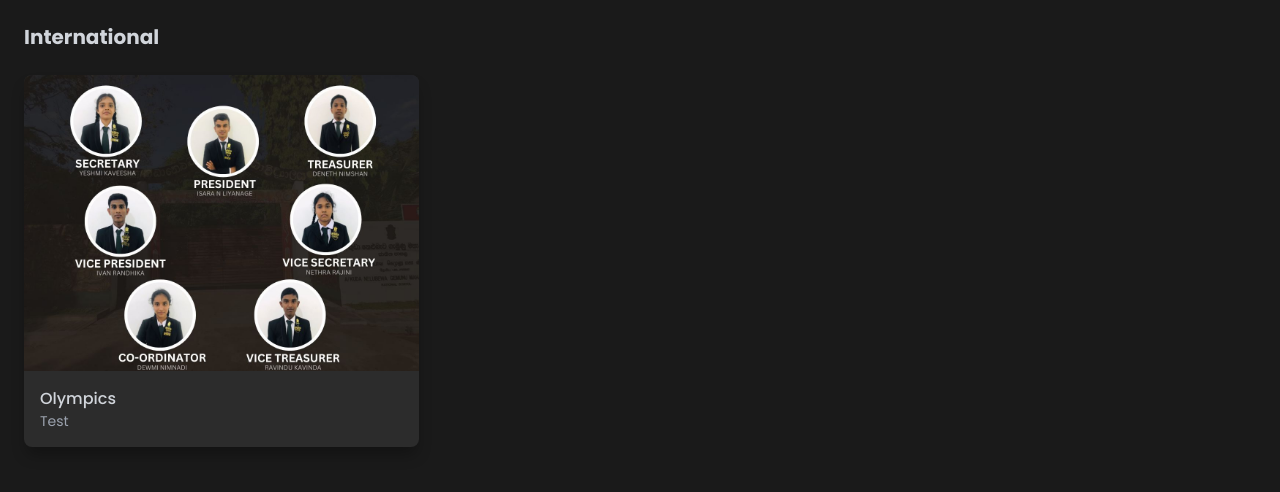
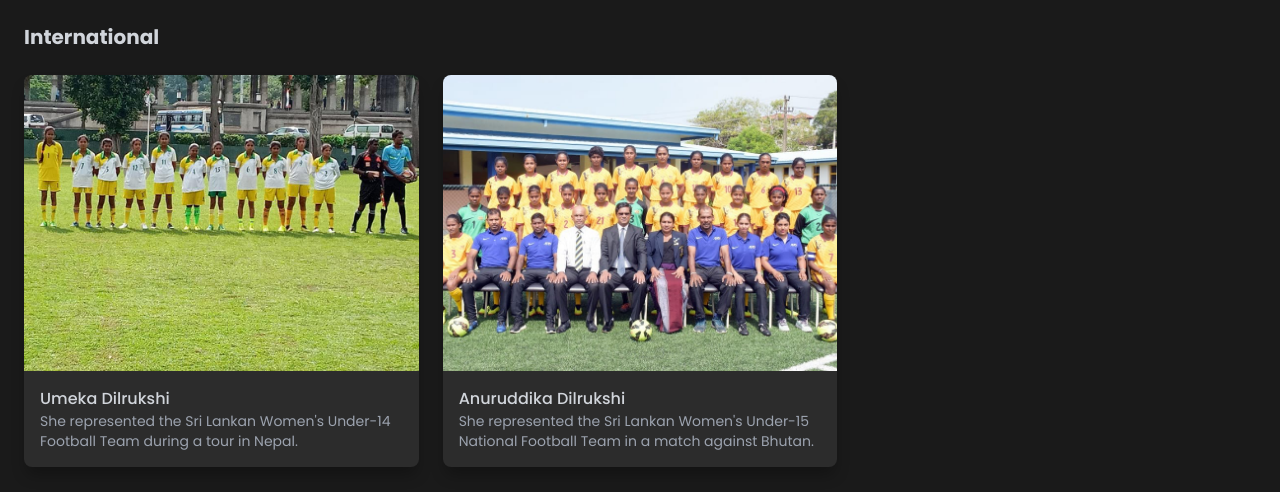
Before and after one commit to prabhashwara07/Gemenu-NC, a plain HTML site: page competition.html in a window 1280 px wide. Shown: the part 205-697 px from the top of the page. Drawn offline with nearby package versions, Linux system fonts and the light colour scheme.

Commit message:
updateed competition

```diff
--- a/competition.html
+++ b/competition.html
@@ -294,16 +294,28 @@
           <div class="grid grid-cols-1 sm:grid-cols-2 lg:grid-cols-3 gap-6">
             <div class="content-card">
               <div class="image-wrapper">
-                <img src="assets/23-24 commitee.jpg" alt="International Winner 1" />
+                <img src="assets/competition/football2.jpg" alt="International Winner 1" />
               </div>
               <div class="p-4">
-                <p class="text-gray-300 font-medium">Olympics</p>
-                <p class="text-gray-400 text-sm">Test</p>
+                <a class="text-gray-300 font-medium" href="https://www.facebook.com/share/12JpvJb4pXz/?mibextid=wwXIfr">Umeka Dilrukshi</a>
+                <p class="text-gray-400 text-sm">She represented the Sri Lankan Women's Under-14 Football Team during a tour in Nepal.</p>
+              </div>
+            </div>
+
+            <div class="content-card">
+              <div class="image-wrapper">
+                <img src="assets/competition/football.jpg" alt="International Winner 1" />
+              </div>
+              <div class="p-4">
+                <a class="text-gray-300 font-medium" href="https://www.facebook.com/profile.php?id=100090257791848&mibextid=wwXIfr&mibextid=wwXIfr">Anuruddika Dilrukshi</a>
+                <p class="text-gray-400 text-sm">She represented the Sri Lankan Women's Under-15 National Football Team in a match against Bhutan.</p>
               </div>
             </div>
 
 
           </div>
+
+
         </div>
 
         <!-- All Island Section -->
```
Also changed, not shown: assets/competition/football.jpg (added), assets/competition/football2.jpg (added).
